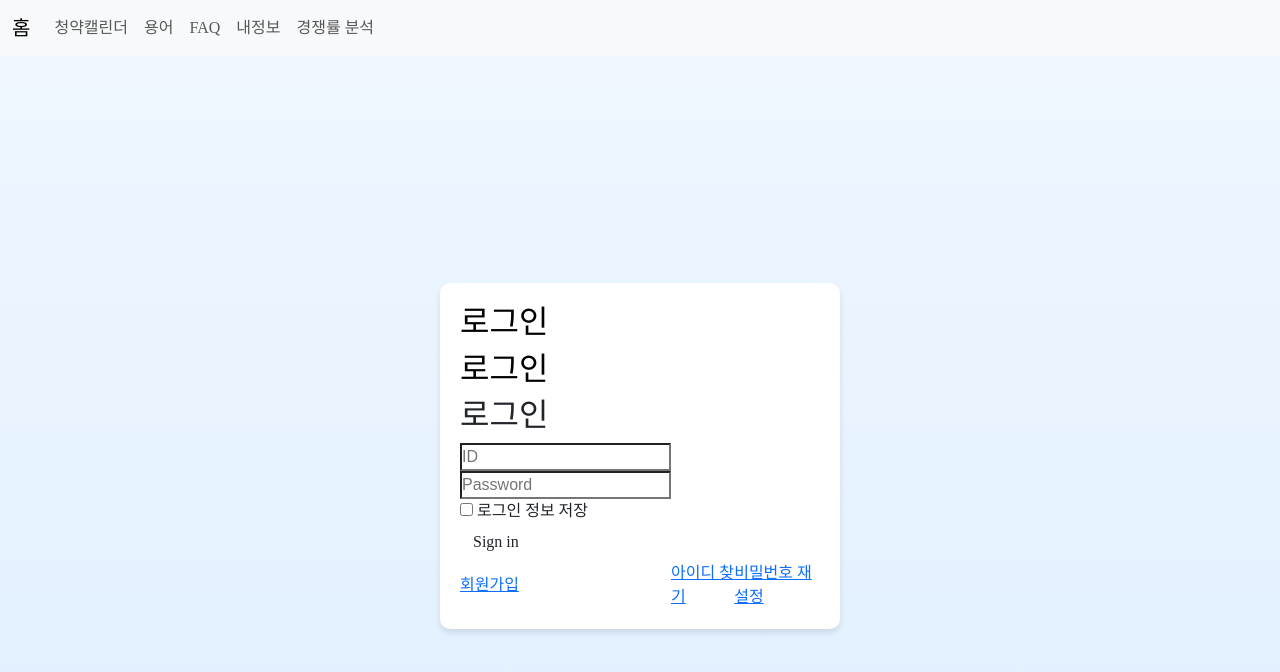
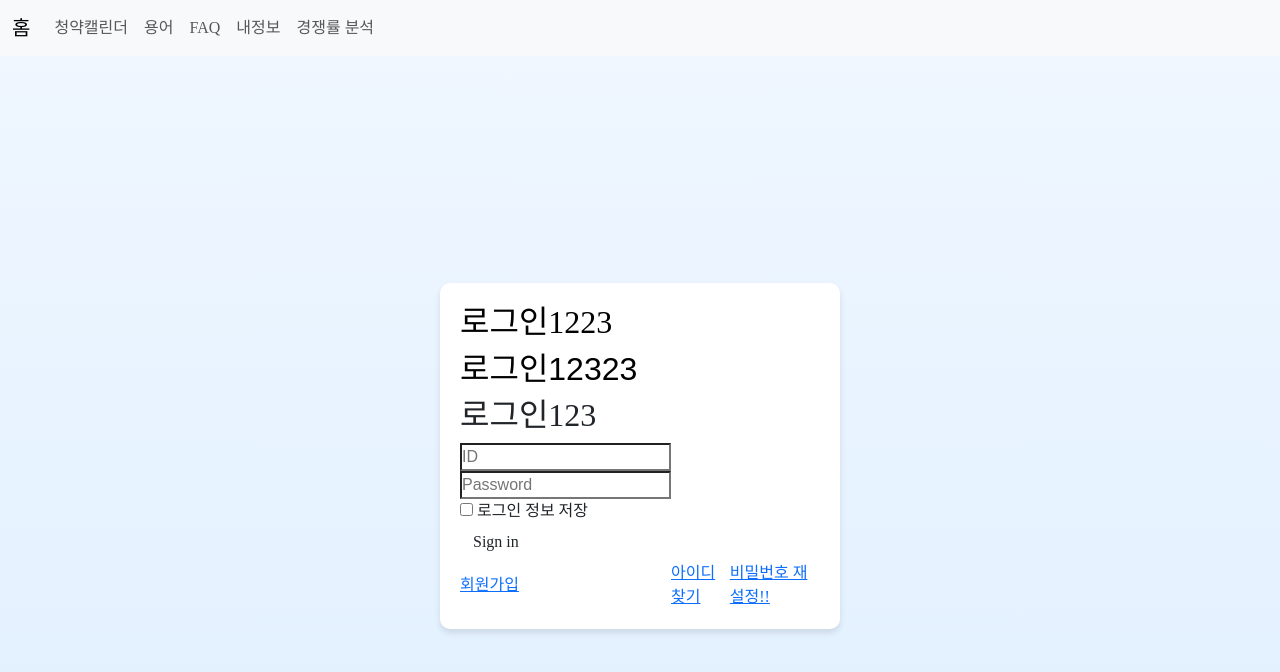
Before and after one commit to isak-kang/lgu_final_project, a React (Vite) app in the folder frontend/: page /login in a window 1280 px wide. Shown: the top 672 px of the page. Built offline with nearby package versions, Linux system fonts and the light colour scheme; no server answers; sample sign-in values are in the browser's storage; a web font is replaced by a local one.

Commit message:
폰트 수정.. password 위해

```diff
--- a/frontend/src/components/Login.jsx
+++ b/frontend/src/components/Login.jsx
@@ -55,10 +55,10 @@
                       color: "#000",
                       backgroundColor: "#fff",
                       fontFamily: "Arial, Helvetica, sans-serif !important", // 기본 글씨체로 설정
-                    }}>로그인</h2>
+                    }}>로그인1223</h2>
                     <h2
-                      className="login-input">로그인</h2>
-                    <h2>로그인</h2>
+                      className="login-input">로그인12323</h2>
+                    <h2>로그인123</h2>
                   </td>
                 </tr>
                 <tr>
@@ -115,7 +115,7 @@
                     <Link to="/id_search">아이디 찾기</Link>
                   </td>
                   <td className="id_search">
-                  <Link to="/password_update">비밀번호 재설정</Link>
+                  <Link to="/password_update">비밀번호 재설정!!</Link>
                   </td>
                 </tr>
               </tbody>
```
